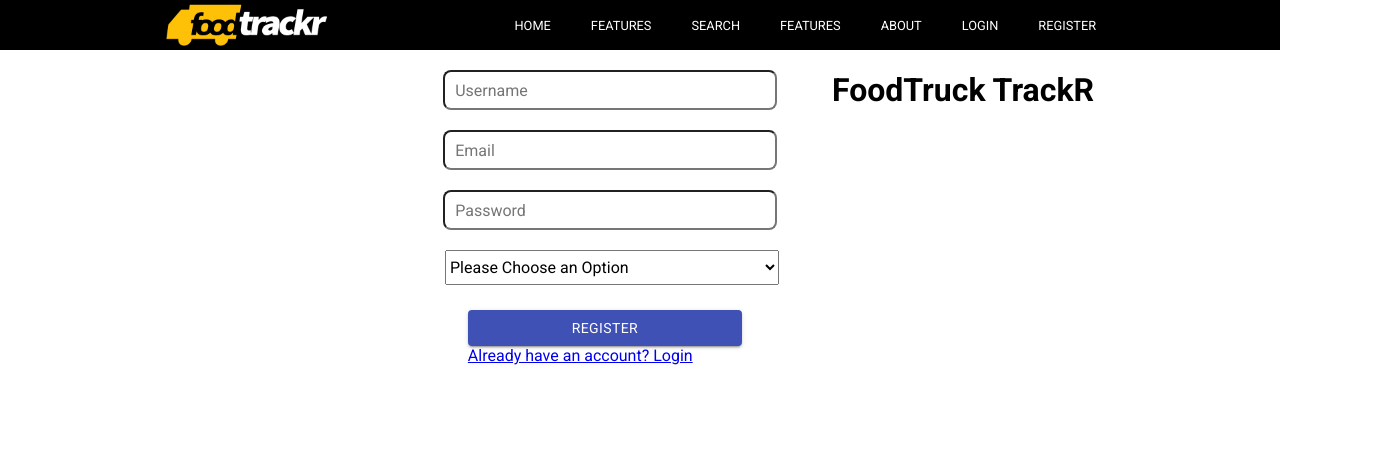
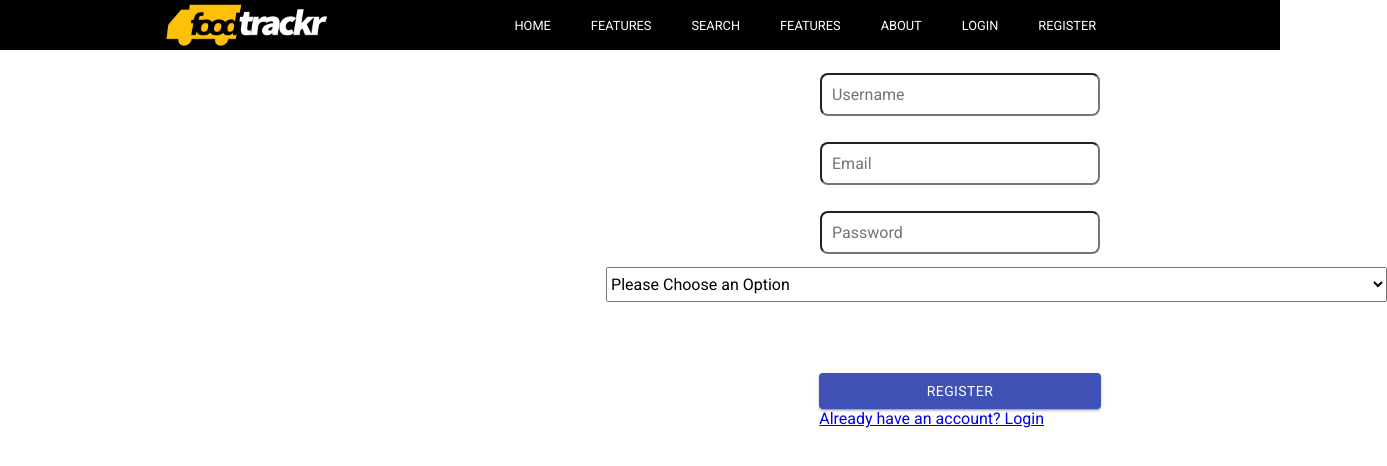
Before and after one commit to Sara-DLC/FoodTruck, a React (Create React App) app: page /register in a window 1280 px wide. Shown: the top 466 px of the page, 1387 px wide, since content can reach past the window. Built offline with nearby package versions, Linux system fonts and the light colour scheme.

Commit message:
login-form styled

```diff
--- a/src/components/LoginForm.js
+++ b/src/components/LoginForm.js
@@ -27,7 +27,7 @@ const UserForm = ({errors, touched, status}) => {
         <img src={logo} alt='people eating at the table'/>
 
         <Form className="login-form">
-
+        <h2>Sign In</h2>
             <Field className="user-field" ype="text"name="user" placeholder="Username"/>
             {touched.user && errors.user && (
             <p className="error">{errors.user}</p>
@@ -44,7 +44,7 @@ const UserForm = ({errors, touched, status}) => {
             Sign In
         </Button>
 
-        <Grid item >
+        <Grid className="signup-link" >
               <Link to='/register' variant='body2'>
                 {`Don't have an account? Sign Up`}
               </Link>
--- a/src/components/RegisterForm.js
+++ b/src/components/RegisterForm.js
@@ -5,6 +5,7 @@ import {Link} from 'react-router-dom';
 import Grid from '@material-ui/core/Grid';
 import axios from "axios";
 import * as Yup from "yup";
+import logo from'../img/register.png';
 
 
 const RegisterForm = ({errors, touched, values, status}) => {
@@ -19,8 +20,8 @@ const RegisterForm = ({errors, touched, values, status}) => {
 
     return (
     <div className="main">
-    <h1>FoodTruck TrackR</h1>
-        <Form>
+
+        <Form className="login-form">
 
             <Field className="user-field" ype="text"name="user" placeholder="Username"/>
             {touched.user && errors.user && (
@@ -53,7 +54,7 @@ const RegisterForm = ({errors, touched, values, status}) => {
             Register
         </Button>
 
-        <Grid item>
+        <Grid >
               <Link to="/" variant="body2">
                 {"Already have an account? Login"}
               </Link>
--- a/src/components/SearchPage.js
+++ b/src/components/SearchPage.js
@@ -1,7 +1,7 @@
 import React from 'react';
 import {connect} from 'react-redux';
 import {Formik, Field, Form} from 'formik';
-import '../components/scss/searchpage.scss';
+import '../components/scss/searchPage.scss';
 import * as actionCreators from '../state/actionCreators';
 import Truck from './Truck';
 
--- a/src/components/scss/app.scss
+++ b/src/components/scss/app.scss
@@ -9,27 +9,29 @@
 
   .main{
     display: flex;
-    justify-content: space-evenly;
     flex-direction: row-reverse;
     width: 100vw;
+    margin-top: 10px;
 
     .login-form{
       width: 50vw;
+      display: flex;
+      flex-direction: column;
+      align-items: center;
+      justify-content: center;
+
+    .user-field {
+      margin: 13px;
+      width: 20vw;
+      border-radius: 8px;
+      padding: 10px;
+      font-size: 1rem;
+      }
+
     }
      img{
        width: 50vw;
      }
-  }
-
-  .user-field {
-    display: flex;
-    width: 113%;
-    margin: 20px;
-    margin-left: 26%;
-    height: 2vh;
-    border-radius: 8px;
-    padding: 10px;
-    font-size: 1rem;
   }
 
   .option{
@@ -40,12 +42,17 @@
     font-size: 1rem;
     }
 
-
-
   .sign-In {
-   display:flex;
-   flex-direction: column;
-  margin-left: 35%;
-  width: 100%;
+    margin: 13px;
+      width: 22vw;
+      border-radius: 8px;
+      font-size: 1rem;
 
   }
+
+  .signup-link {
+    width: 22vw;
+    text-align: center;
+    margin-top: 15px;
+
+  }
```
Also changed, not shown: src/img/register.png (added).
